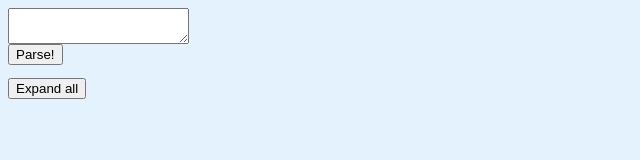
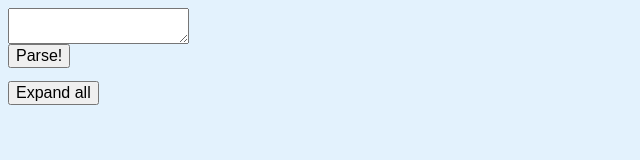
Before and after one commit to chrislewisdev/prettyplan, a plain HTML site: page index.html in a window 1280 px wide. Shown: the whole page, without its empty margins (0-640 px from the left). Drawn offline with Linux system fonts and the light colour scheme.

Commit message:
Make buttons larger

```diff
--- a/style.css
+++ b/style.css
@@ -4,6 +4,10 @@ body {
     background: #e3f2fd;
     color: #000000c0;
     font-size: 13px;
+}
+
+button {
+    font-size: 16px;
 }
 
 .prettyplan ul {
```
